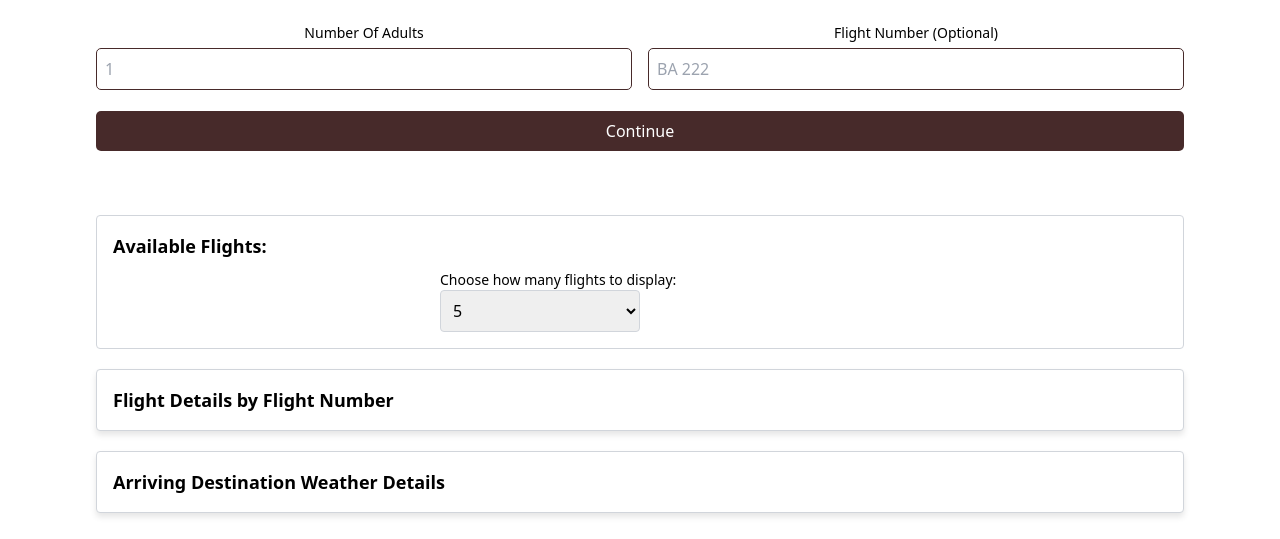
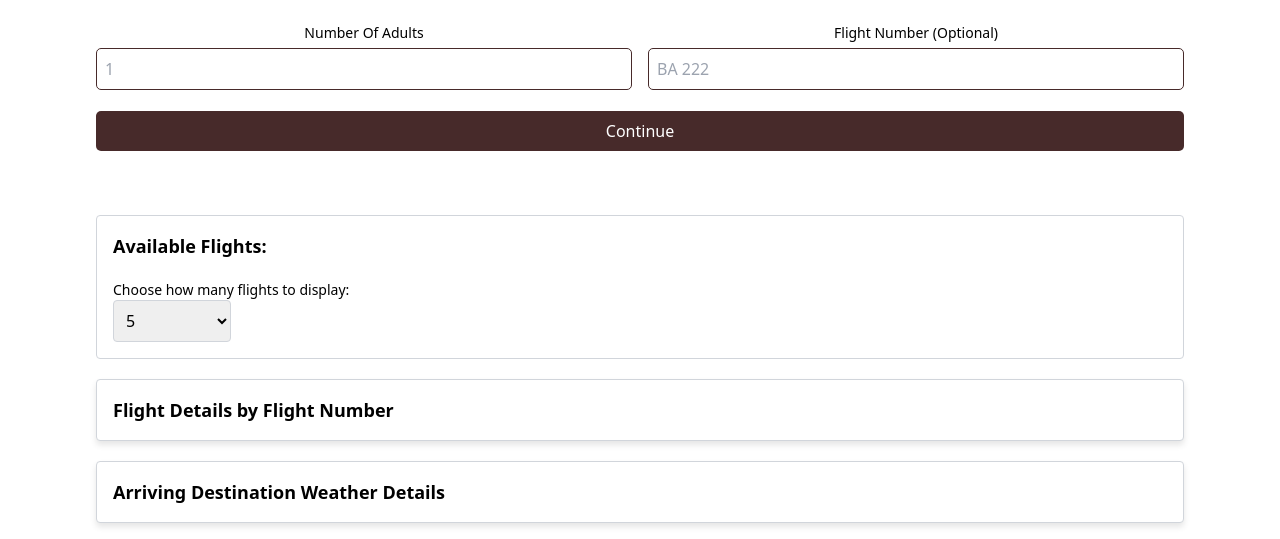
Before and after one commit to hr-virieux/sunny-side-holiday, a plain HTML site: page index.html in a window 1280 px wide. Shown: the part 648-1187 px from the top of the page. Drawn offline with nearby package versions, Linux system fonts and the light colour scheme.

Commit message:
Update style.css

```diff
--- a/assets/css/style.css
+++ b/assets/css/style.css
@@ -92,6 +92,20 @@ input[type="submit"]:hover, input[type="submit"]:focus {
     background-color: var(--hover-color);
 }
 
+.flight-offers-header {
+    display: flex;
+    flex-direction: column;
+    align-items: flex-start;
+}
+
+.flight-display-control {
+    margin-top: 10px; /* Adjust the spacing as needed */
+}
+
+.flight-display-control select {
+    width: 50%; /* Reduces the width of the select dropdown to 50% */
+}
+
 /* Footer styling */
 .footer {
     padding: 10px;
```
